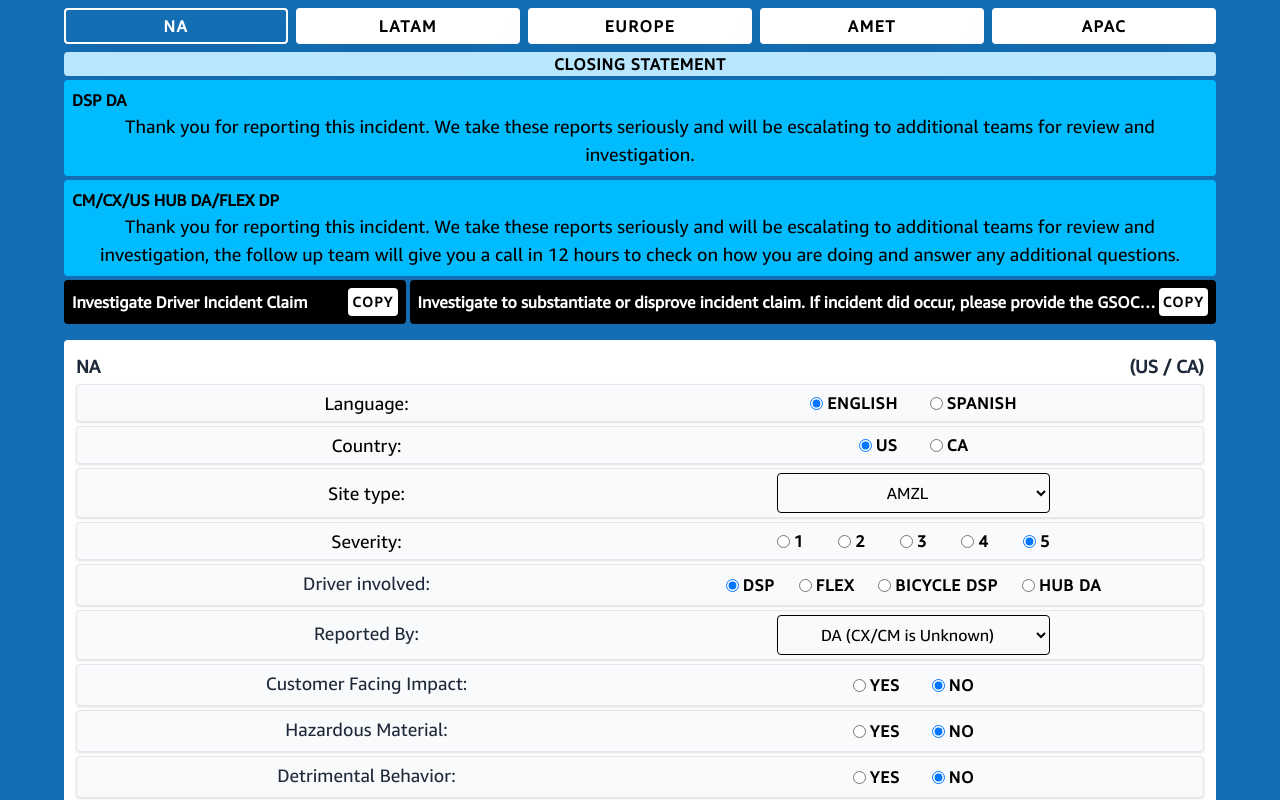
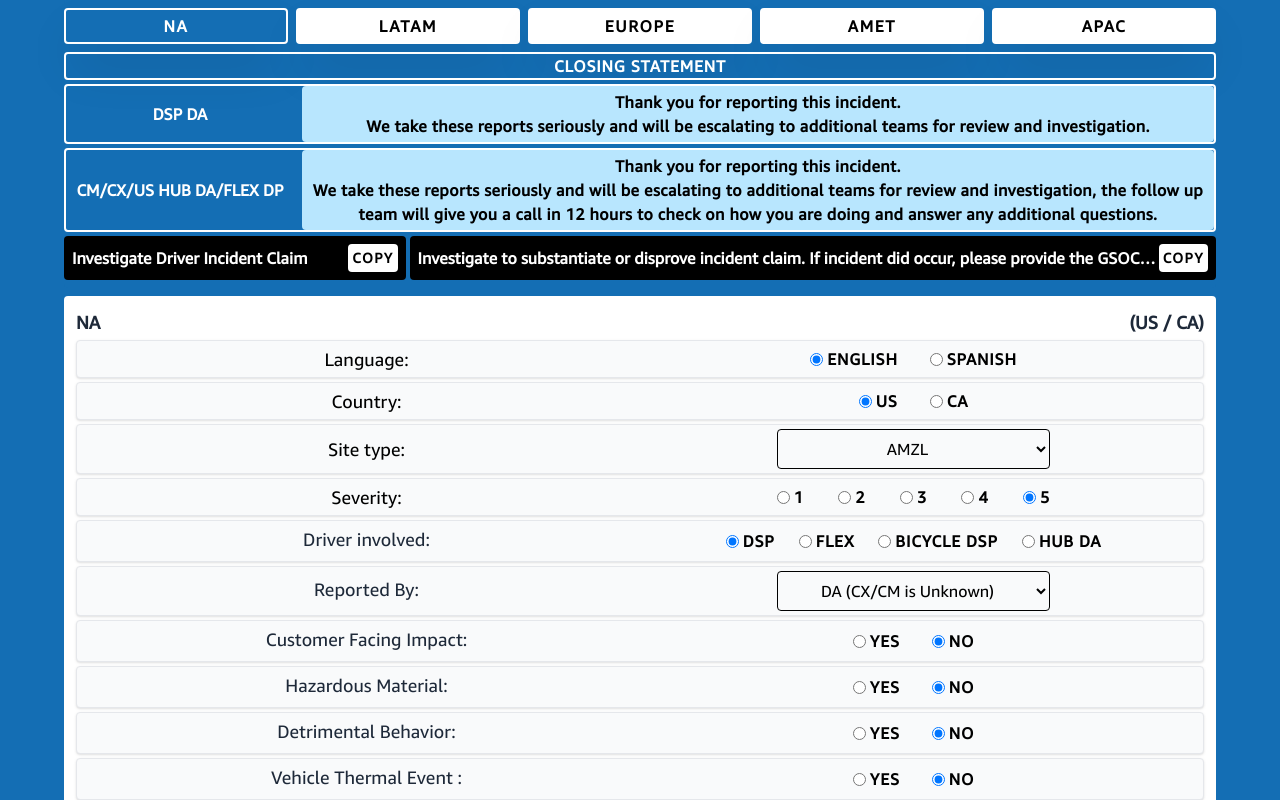
Before and after one commit to harrrish/web-app-ccl-gsoc-wwos, a React (Vite) app: page /NA in a window 1280 px wide. Shown: the top 800 px of the page. Built offline with nearby package versions, Linux system fonts and the light colour scheme.

Commit message:
Update UI on closing statement

```diff
--- a/src/Components/RegionNavs.jsx
+++ b/src/Components/RegionNavs.jsx
@@ -72,25 +72,33 @@
       {region && (
         <div className="flex flex-col gap-1 w-full">
           <div className="flex gap-1 flex-col rounded-sm">
-            <h1 className="text-center font-extrabold tracking-wider bg-sky-200 rounded-sm">
+            <h1 className="text-center font-extrabold tracking-wider text-white rounded-sm border-2">
               CLOSING STATEMENT
             </h1>
-            <div className="bg-sky-400 rounded-sm p-2">
-              <h1 className="font-extrabold">DSP DA</h1>
-              <h1 className="text-center text-lg">
-                Thank you for reporting this incident. We take these reports
-                seriously and will be escalating to additional teams for review
-                and investigation.
+            <div className="rounded-sm flex justify-between gap-2 items-center border-2 text-white">
+              <h1 className="font-extrabold w-[20%] rounded-sm text-center py-1">
+                DSP DA
+              </h1>
+              <h1 className="text-center text-md w-[80%] rounded-sm flex flex-col p-1 bg-sky-200 text-black font-extrabold tracking-wide">
+                Thank you for reporting this incident.{" "}
+                <span>
+                  We take these reports seriously and will be escalating to
+                  additional teams for review and investigation.
+                </span>
               </h1>
             </div>
-            <div className="bg-sky-400 rounded-sm p-2">
-              <h1 className="font-extrabold">CM/CX/US HUB DA/FLEX DP</h1>
-              <h1 className="text-center text-lg">
-                Thank you for reporting this incident. We take these reports
-                seriously and will be escalating to additional teams for review
-                and investigation, the follow up team will give you a call in 12
-                hours to check on how you are doing and answer any additional
-                questions.
+            <div className="rounded-sm flex justify-between gap-2 items-center border-2 text-white">
+              <h1 className="font-extrabold w-[20%] rounded-sm text-center py-1">
+                CM/CX/US HUB DA/FLEX DP
+              </h1>
+              <h1 className="text-center text-md w-[80%] rounded-sm flex flex-col p-1 bg-sky-200 text-black font-extrabold tracking-wide">
+                <span>Thank you for reporting this incident.</span>{" "}
+                <span>
+                  We take these reports seriously and will be escalating to
+                  additional teams for review and investigation, the follow up
+                  team will give you a call in 12 hours to check on how you are
+                  doing and answer any additional questions.
+                </span>
               </h1>
             </div>
           </div>
```
